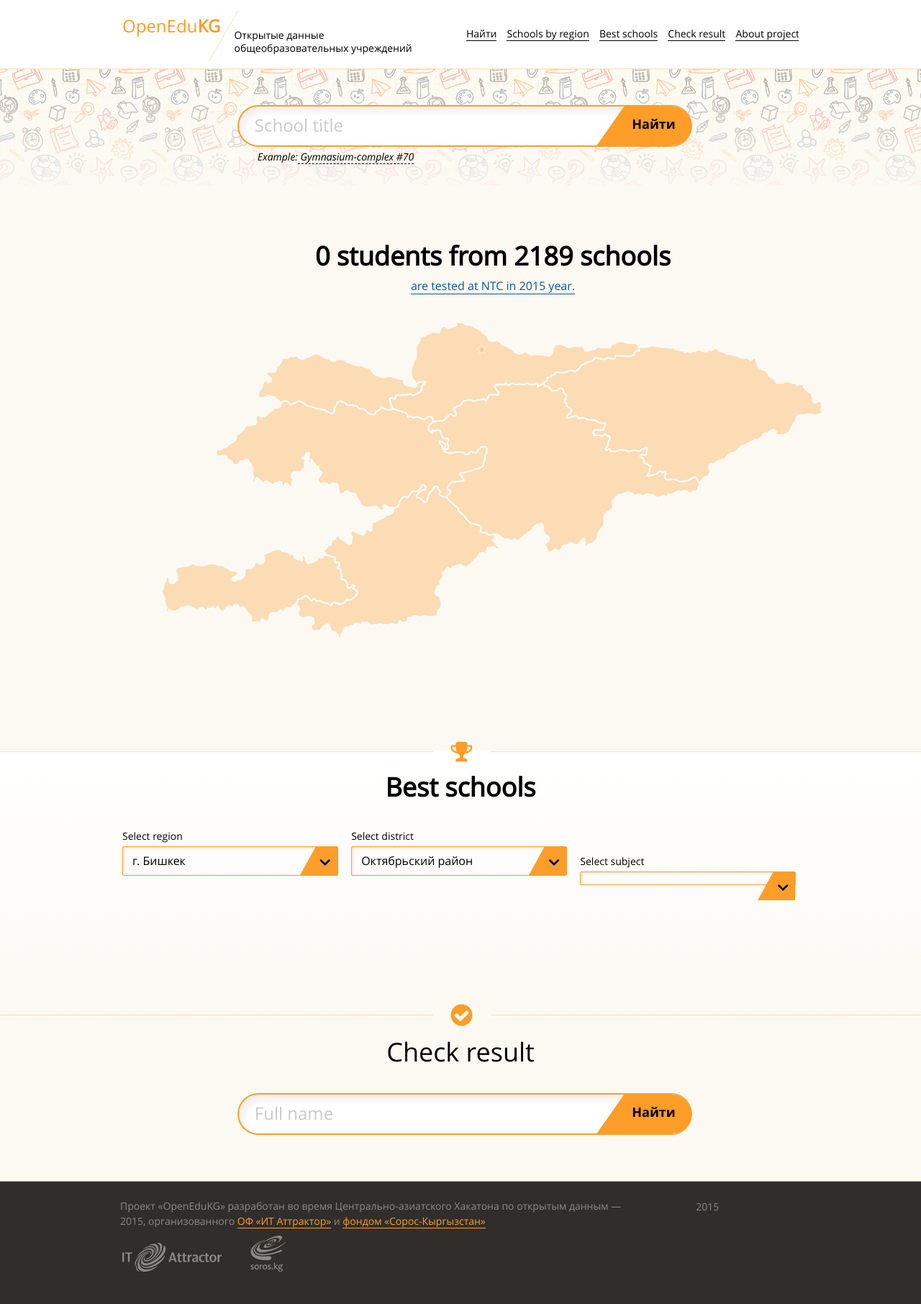
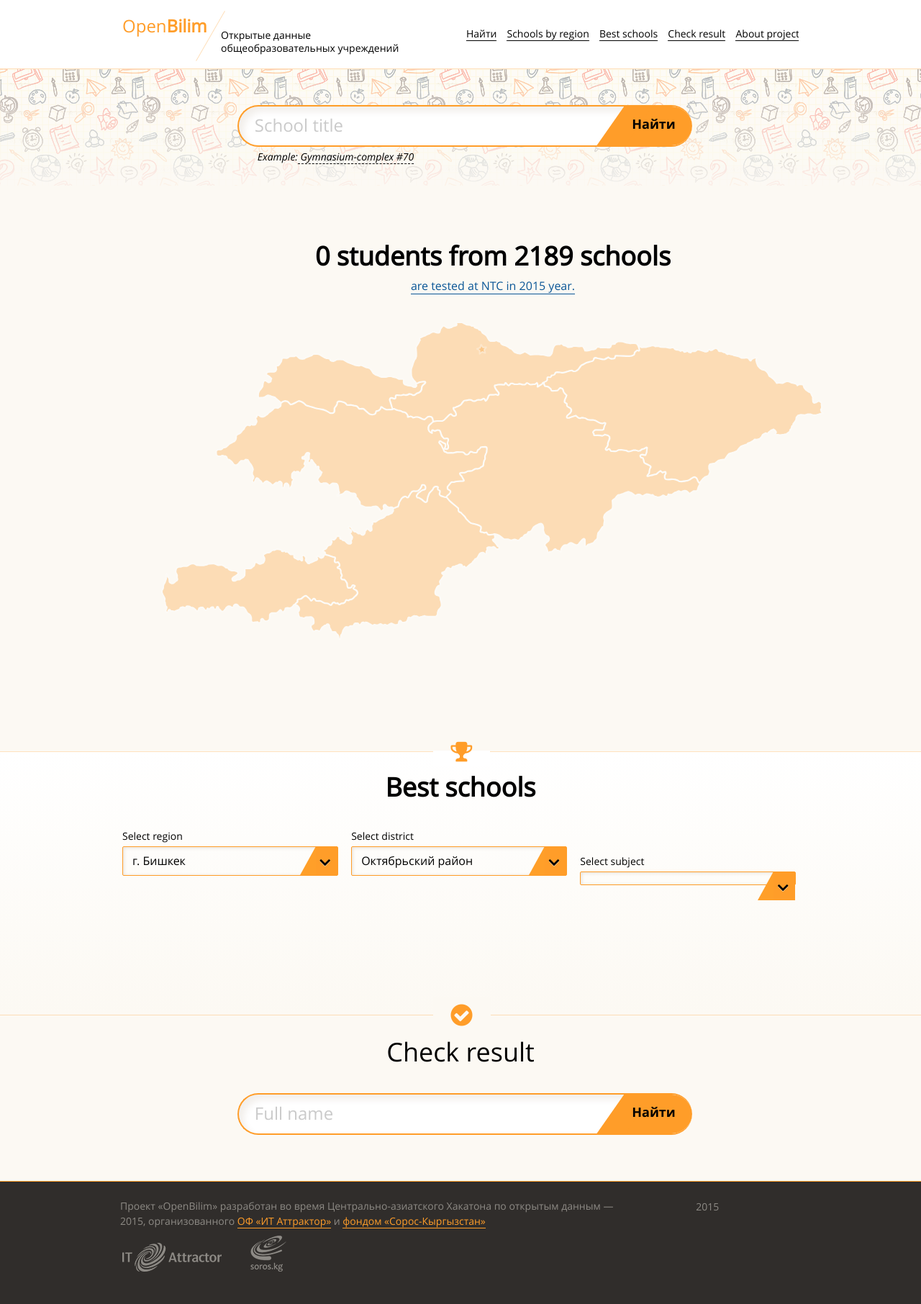
Before and after one commit to ITAttractor/educationkg, a Django app: page / in a window 1280 px wide. Shown: the whole page at 72% size. Run offline with Django 3.2, Linux system fonts and the light colour scheme; data comes from the database, SQL or seed files in the repository; data that the repository does not hold is empty; some libraries are stand-ins or nearby versions.

Commit message:
#111 Исправил заголовок и лого

```diff
--- a/web-application/ntc/templates/base.html
+++ b/web-application/ntc/templates/base.html
@@ -3,7 +3,7 @@
 <html lang="en">
 <head>
     <meta charset="UTF-8">
-    <title>OpenEduKG</title>
+    <title>OpenBilim</title>
     <link rel="stylesheet" href="{% static 'css/style.css' %}">
     <link rel="stylesheet" href="{% static 'fonts/opensansweb/opensans-style.css' %}">
     <link rel="stylesheet" href="{% static 'fonts/font-awesome/css/font-awesome.css' %}">
@@ -26,7 +26,7 @@
 <div class="header">
     <div class="container overflow-hidden">
         <div class="logo">
-            <h1><a href="#">OpenEdu<strong>KG</strong></a></h1>
+            <h1><a href="#">Open<strong>Bilim</strong></a></h1>
 
             <div class="logo-line"></div>
             <p class="descr-logo">
@@ -47,7 +47,7 @@
 <footer>
     <div class="container">
         <div class="copyright">
-            <p>Проект «OpenEduKG» разработан во время Центрально-азиатского Xакатона по открытым данным —2015,
+            <p>Проект «OpenBilim» разработан во время Центрально-азиатского Xакатона по открытым данным —2015,
                 организованного
                 <a href="http://it-attractor.com" target="_blank">ОФ «ИТ Аттрактор»</a> и <a href="http://soros.kg" target="_blank">фондом «Сорос-Кыргызстан»</a></p>
             <img src="{% static 'img/it-a-icon.png' %}" alt=""><img src="{% static 'img/soros-icon.png' %}" alt="">
```
